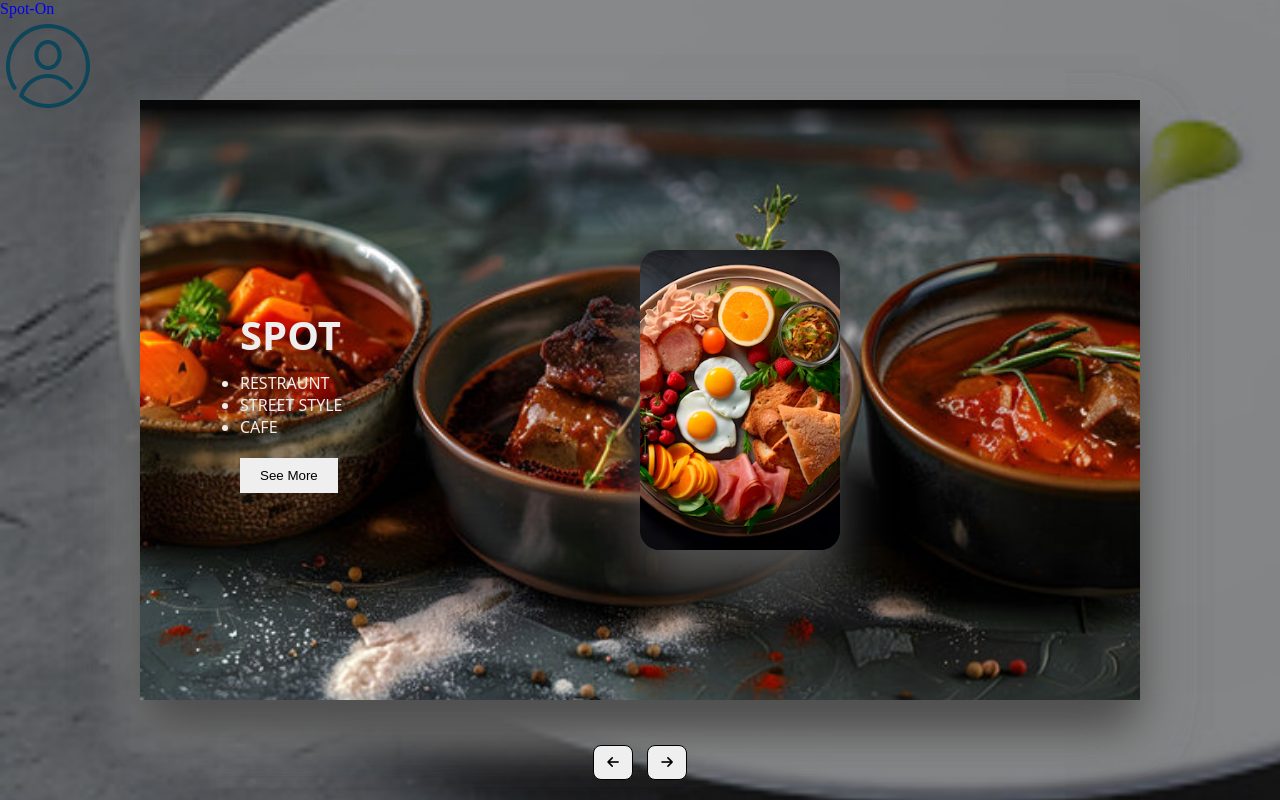
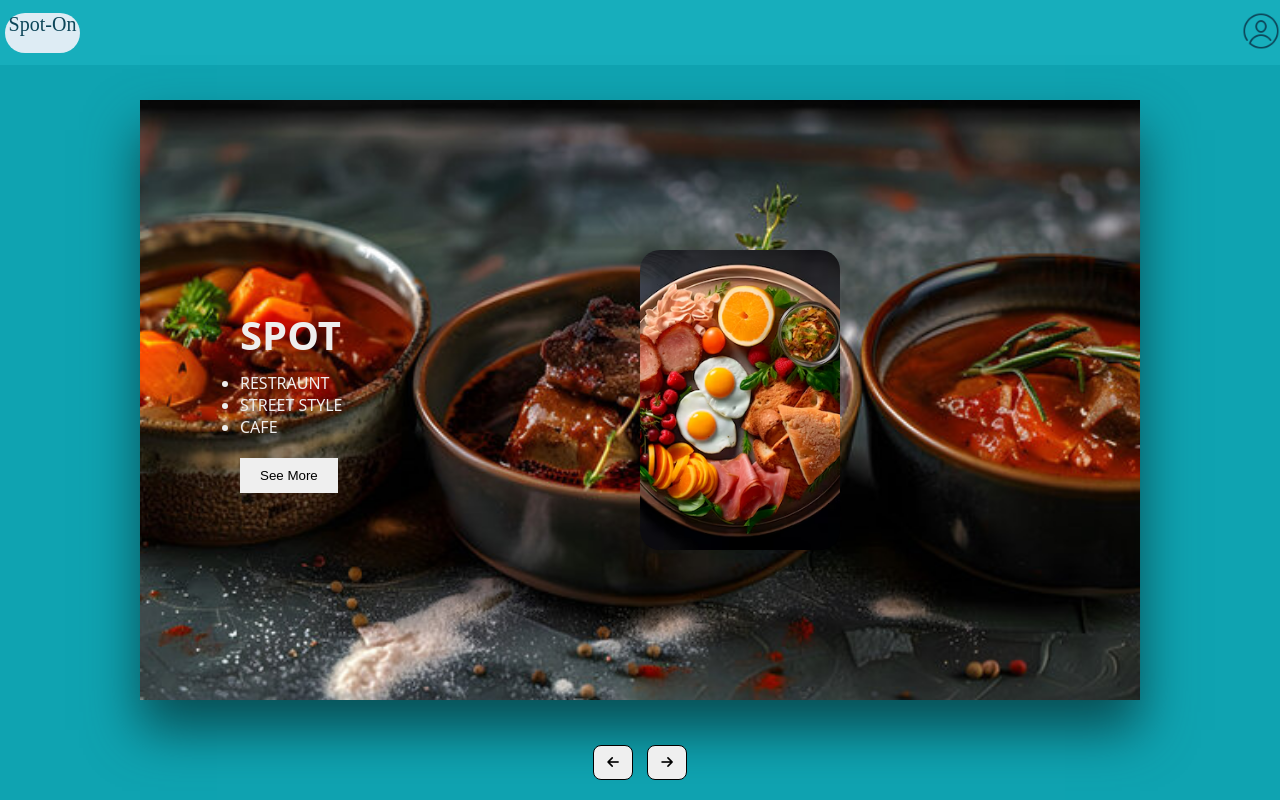
Before and after one commit to naazie/ACSESWeb-D-Summer-24-, a plain HTML site: page mainmenu.html in a window 1280 px wide. Drawn offline with Linux system fonts and the light colour scheme.

Commit message:
Update mainmenu.css

```diff
--- a/mainmenu.css
+++ b/mainmenu.css
@@ -3,11 +3,41 @@
     padding: 0;
     box-sizing: border-box;
 }
+.logosignin
+{
+    min-width: 100%;
+    max-width: 100%;
+    height: 65px;
+    background-color: #17aebc;
+    display: flex;
+    /* padding-right: 5px; */
+    /* margin: 5px; */
+    align-items: center;
+    justify-content:space-between ;
 
+}
+.logo
+{
+    font-size: 20px;
+    text-align: center;
+    border-radius: 25px;
+    font-family: Fasthand;
+    height: 40px;
+    width: 75px;
+    margin: 5px;
+    color: #0d4659;
+    background-color: #deecf4;
+}
+.user img
+{
+    margin: 2%;
+    height: 40px;
+}
 body{
-    background-image: url(Untitled\ design\ \(1\).png);
-    background-repeat: no-repeat;
-    background-size: cover;
+    /* background-image: linear-gradient( #0FA3B1,#fffdfd); */
+    background-color: #0FA3B1;
+    /* background-repeat: no-repeat; */
+    /* background-size: cover; */
     overflow: hidden;
 }
 
@@ -19,7 +49,7 @@ body{
     width: 1000px;
     height: 600px;
     background: #f5f5f5;
-    box-shadow: 0 30px 50px #dbdbdb;
+    box-shadow: 0 30px 50px #084e54;
 }
 
 .container .slide .item{
@@ -29,7 +59,7 @@ body{
     top: 50%;
     transform: translate(0, -50%);
     border-radius: 20px;
-    box-shadow: 0 30px 50px #505050;
+    /* box-shadow: 0 30px 50px #0a727b; */
     background-position: 50% 50%;
     background-size: cover;
     display: inline-block;
```
